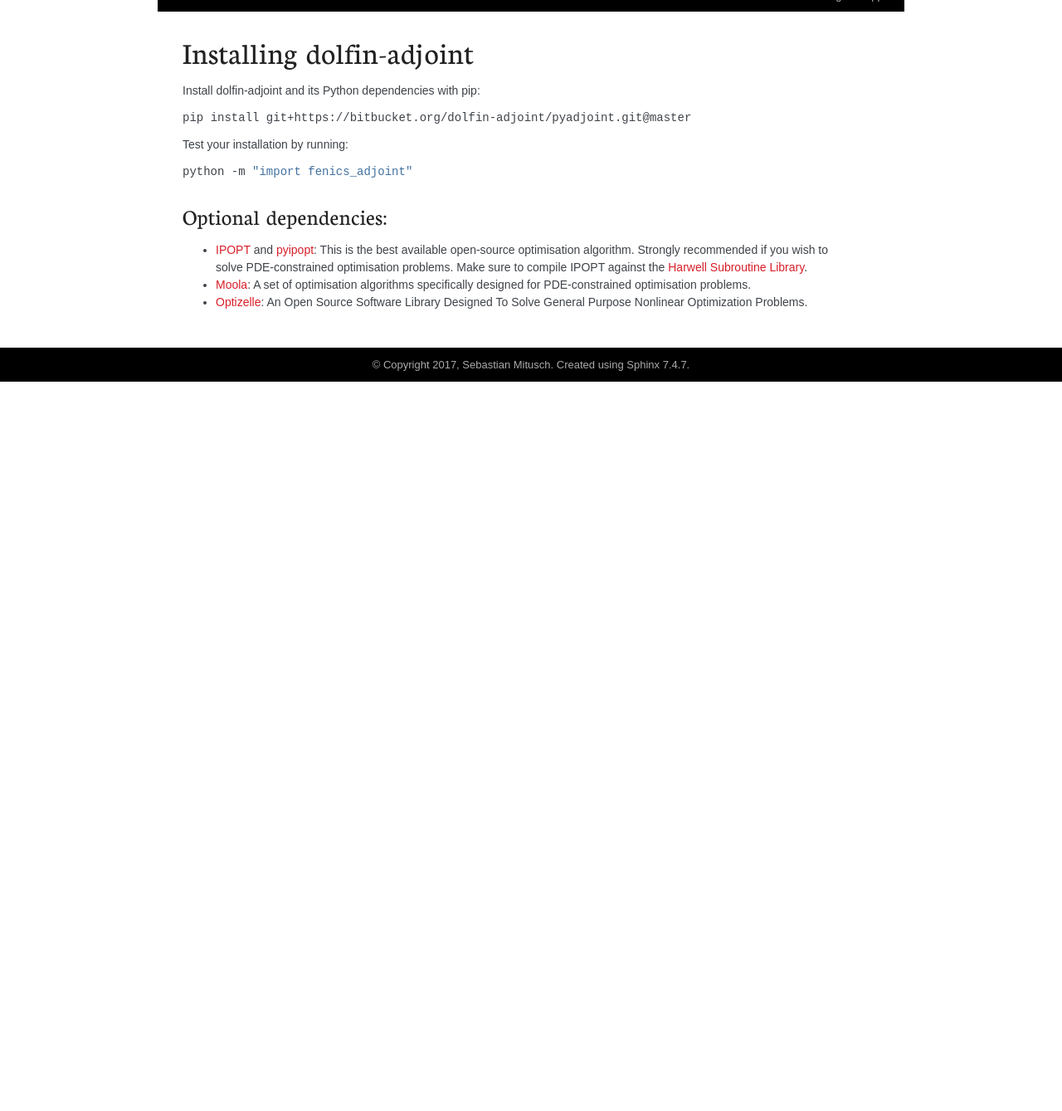
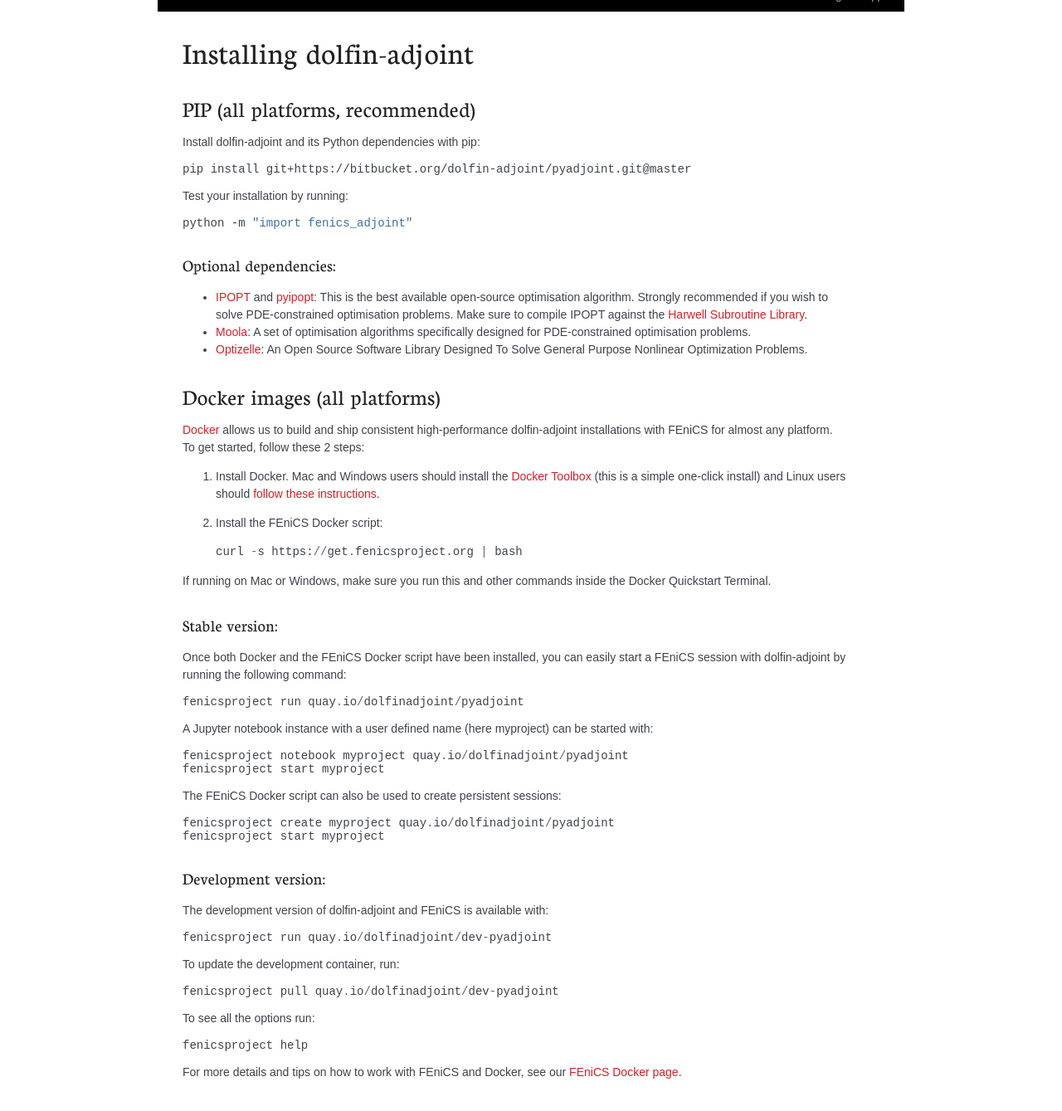
Before and after one commit to dolfin-adjoint/pyadjoint, a Sphinx documentation site: the page built from docs/source/download/index.rst, in a window 1280 px wide and 1400 px high, scrolled down 642 px, cut to the strip 60-1399 px from the top of the window. Shown: the whole strip at 83% size. Built offline with Sphinx 7.4.7, drawn with Linux system fonts in a browser that asks for light colours; nearby versions of some CDN libraries; library files that are not in the unit come from our copies; before the commit the page ends 1162 px from its top, so only the background shows below that.

Commit message:
Add docker images to download page

```diff
--- a/docs/source/download/index.rst
+++ b/docs/source/download/index.rst
@@ -3,6 +3,10 @@
 *************************
 Installing dolfin-adjoint
 *************************
+
+
+PIP (all platforms, recommended)
+================================
 
 Install dolfin-adjoint and its Python dependencies with pip:
 
@@ -33,3 +37,61 @@
 .. _moola: https://github.com/funsim/moola
 .. _Harwell Subroutine Library: http://www.hsl.rl.ac.uk/ipopt/
 .. _their installation instructions: http://fenicsproject.org/download
+
+
+
+
+Docker images (all platforms)
+=============================
+
+`Docker <https://www.docker.com>`_ allows us to build and ship
+consistent high-performance dolfin-adjoint installations with FEniCS for almost any
+platform. To get started, follow these 2 steps:
+
+#. Install Docker. Mac and Windows users should install the `Docker
+   Toolbox <https://www.docker.com/products/docker-toolbox>`_ (this is
+   a simple one-click install) and Linux users should `follow these
+   instructions <https://docs.docker.com/linux/step_one/>`_.
+#. Install the FEniCS Docker script::
+
+    curl -s https://get.fenicsproject.org | bash
+
+If running on Mac or Windows, make sure you run this and other
+commands inside the Docker Quickstart Terminal.
+
+Stable version:
+---------------
+Once both Docker and the FEniCS Docker script have been installed, you can
+easily start a FEniCS session with dolfin-adjoint by running the following
+command::
+
+    fenicsproject run quay.io/dolfinadjoint/pyadjoint
+
+A Jupyter notebook instance with a user defined name (here myproject) can be started with::
+
+    fenicsproject notebook myproject quay.io/dolfinadjoint/pyadjoint
+    fenicsproject start myproject
+
+The FEniCS Docker script can also be used to create persistent sessions::
+
+    fenicsproject create myproject quay.io/dolfinadjoint/pyadjoint
+    fenicsproject start myproject
+
+Development version:
+--------------------
+The development version of dolfin-adjoint and FEniCS is available with::
+
+    fenicsproject run quay.io/dolfinadjoint/dev-pyadjoint
+
+
+To update the development container, run::
+
+    fenicsproject pull quay.io/dolfinadjoint/dev-pyadjoint
+
+To see all the options run::
+
+    fenicsproject help
+
+For more details and tips on how to work with FEniCS and Docker, see
+our `FEniCS Docker page
+<http://fenics-containers.readthedocs.org/en/latest/>`_.
```
